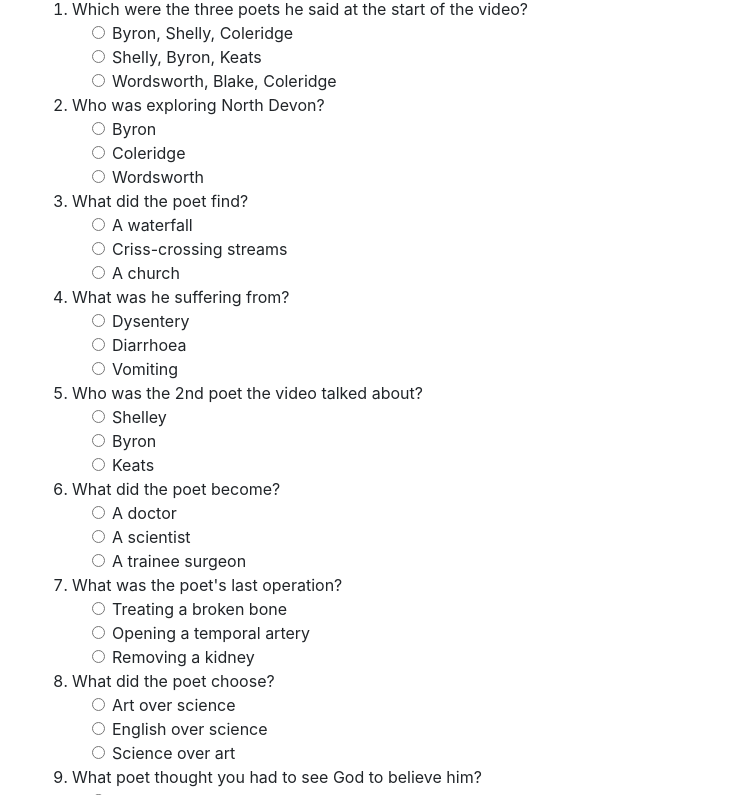
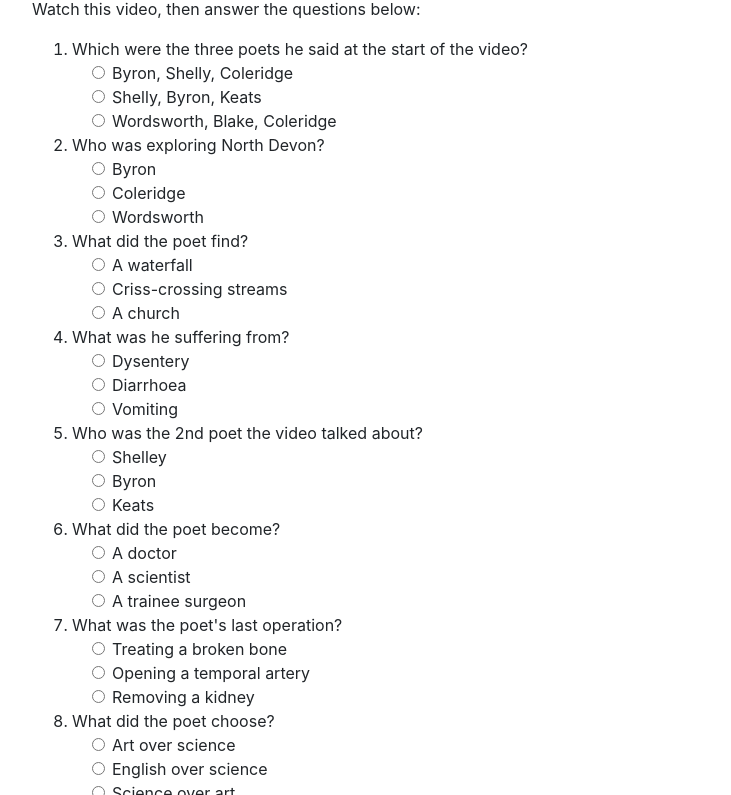
Before and after one commit to djcook2007/romantic-poets-quiz, a plain HTML site: page index.html in a window 1280 px wide. Shown: the part 59-854 px from the top of the page, without its empty margins (53-784 px from the left). Drawn offline with nearby package versions, Linux system fonts and the light colour scheme.

Commit message:
Update index.html

```diff
--- a/index.html
+++ b/index.html
@@ -19,6 +19,7 @@
 <body>
 <div class="container">
     <h1>Daniel Cook's Romantic Poets Quiz</h1>
+    <p>Watch this video, then answer the questions below: </p>
     <ol>
         <li class="question">
             Which were the three poets he said at the start of the video?
```
